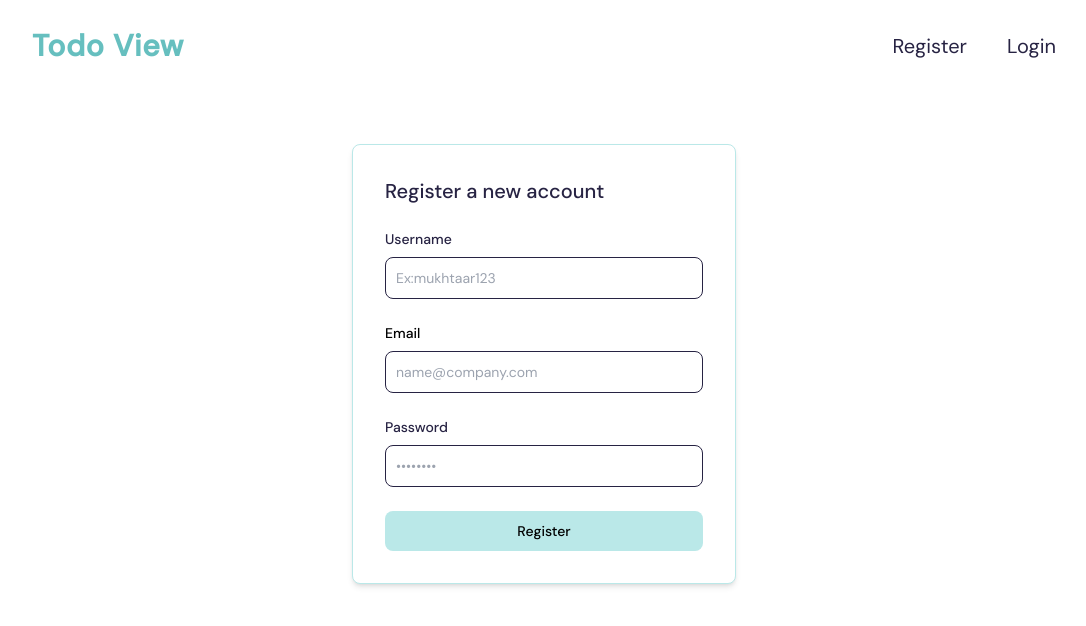
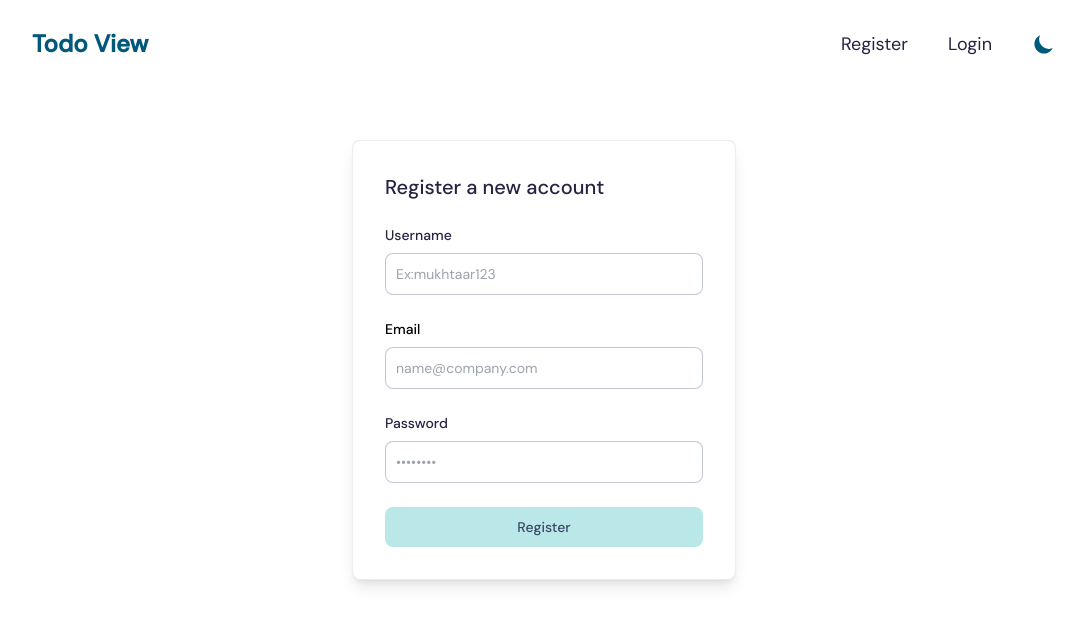
Before and after one commit to spikeoze/todo_view, a Next.js app in the folder client/: page /register in a window 1280 px wide. Shown: the top 626 px of the page, without its empty margins (96-1182 px from the left). Built offline with nearby package versions, Linux system fonts and the light colour scheme; no server answers; a small style sheet from the web is missing.

Commit message:
fixed design

```diff
--- a/client/components/Nav.jsx
+++ b/client/components/Nav.jsx
@@ -1,39 +1,77 @@
 import React from "react";
 import Link from "next/link";
-import { FiMoon } from "react-icons/fi";
-import { HiOutlineLightBulb } from "react-icons/hi";
+import { HiMoon, HiMenu } from "react-icons/hi";
+import { FaLightbulb } from "react-icons/fa";
 import { useAuthenticationContext } from "../context/authenticationContext";
 
-function Nav() {
+function Nav({ darkTheme, setDarkTheme }) {
+  const colorMode = () => {
+    setDarkTheme(!darkTheme);
+  };
   const { currentUser, logOutHandler } = useAuthenticationContext();
   return (
     <div>
-      <div className="mx-auto mt-2 flex max-w-5xl items-center justify-between dark:text-whiteColor">
-        <div className="text-3xl font-bold tracking-wide text-tealColor">
-          <h1>Todo View</h1>
+      <div className="mx-auto mt-2 max-w-5xl text-lightDark dark:text-grayColor">
+        <div className="flex items-center justify-between md:hidden">
+          <Link href={"/"}>
+            <h1 className="text-lg font-bold text-darkTeal dark:text-lightTealColor ">
+              Todo View
+            </h1>
+          </Link>
+
+          <HiMenu className="text-2xl text-darkTeal dark:text-lightTealColor " />
+
+          {darkTheme ? (
+            <FaLightbulb
+              onClick={colorMode}
+              className="text-2xl text-darkTeal dark:text-lightTealColor"
+            />
+          ) : (
+            <HiMoon
+              onClick={colorMode}
+              className="text-2xl text-darkTeal dark:text-lightTealColor"
+            />
+          )}
         </div>
-        <div className="hidden items-center justify-between space-x-10 text-xl sm:flex ">
-          {!currentUser && (
+
+        <div className="hidden items-center  justify-between md:flex ">
+          <Link href={"/"}>
+            <h1 className="text-2xl font-bold text-darkTeal dark:text-lightTealColor ">
+              Todo View
+            </h1>
+          </Link>
+
+          <div className="flex items-center space-x-10 ">
+            {!currentUser ? (
               <>
                 <NavLink link={"register"} name="register" />
                 <NavLink link={"login"} name="login" />
               </>
-          )}
-          {currentUser && (
+            ) : (
               <>
-              <Link href={`/user/${currentUser.username}`}>
-                <p className="text-md font-semibold text-lightTealColor">
-                  {currentUser.username}
+                <Link href={`/user/${currentUser?.username}`}>
+                  <p className="font-semibold">@{currentUser?.username}</p>
+                </Link>
+                <p
+                  onClick={logOutHandler}
+                  className="text-lg rounded-md bg-pinkColor py-1 px-2 text-grayColor shadow "
+                >
+                  Logout
                 </p>
-              </Link>
-              <div
-                className="cursor-pointer rounded-md bg-pinkColor py-2 px-2 capitalize text-whiteColor "
-                onClick={logOutHandler}
-              >
-                <p>logout</p>
-              </div>
               </>
             )}
+            {darkTheme ? (
+              <FaLightbulb
+                onClick={colorMode}
+                className="text-2xl text-darkTeal dark:text-lightTealColor"
+              />
+            ) : (
+              <HiMoon
+                onClick={colorMode}
+                className="text-2xl text-darkTeal dark:text-lightTealColor"
+              />
+            )}
+          </div>
         </div>
       </div>
     </div>
@@ -43,7 +81,7 @@ function Nav() {
 export function NavLink({ link, name }) {
   return (
     <Link href={`/${link}`}>
-      <div className="cursor-pointer capitalize text-darkColor hover:opacity-50">
+      <div className="cursor-pointer text-lg capitalize text-darkColor hover:opacity-50 dark:text-grayColor">
         <p>{name}</p>
       </div>
     </Link>
--- a/client/context/authenticationContext.js
+++ b/client/context/authenticationContext.js
@@ -68,7 +68,6 @@ const AuthenticationProvider = ({ children }) => {
       url: "http://localhost:8080/user/register",
     })
       .then((res) => {
-        // setCurrentUser(data);
         mutate("http://localhost:8080/user/currentUser");
         router.push("/");
         console.log(res);
@@ -81,6 +80,10 @@ const AuthenticationProvider = ({ children }) => {
 
         console.log(err);
       });
+
+    setRegisterEmail("");
+    setRegisterPassword("");
+    setRegisterUsername("");
   };
 
   // Login handler
@@ -98,8 +101,8 @@ const AuthenticationProvider = ({ children }) => {
       }
     )
       .then((res) => {
+        router.push("/");
         mutate("http://localhost:8080/user/currentUser");
-        router.push("/");
         console.log(res);
       })
       .catch((err) => {
@@ -109,6 +112,9 @@ const AuthenticationProvider = ({ children }) => {
           message: err.response.data.message,
         });
       });
+
+    setLoginUsername("");
+    setLoginPassword("");
   };
 
   // Login form validation
--- a/client/pages/index.js
+++ b/client/pages/index.js
@@ -7,7 +7,6 @@ export default function Home() {
   const { currentUser } = useAuthenticationContext();
   return (
     <div>
-      <h1>todoView</h1>
     </div>
   );
 }
--- a/client/pages/login.js
+++ b/client/pages/login.js
@@ -15,9 +15,11 @@ function Login() {
     loginValidation,
   } = useAuthenticationContext();
 
+  //TODO Fix security issue with react hook form showing credentials after logging out or registering
+
   return (
     <div className="mx-auto mt-20 flex max-w-5xl items-center justify-center dark:text-whiteColor">
-      <div className="w-full max-w-sm rounded-lg border border-lightTealColor bg-whiteColor p-4 shadow-md dark:border-darkColor dark:bg-darkColor sm:p-6 md:p-8">
+      <div className="w-full max-w-sm rounded-lg border border-lightDark border-opacity-10 bg-whiteColor p-4 shadow-lg dark:border-opacity-40 dark:bg-darkColor sm:p-6 md:p-8">
         <form
           className="space-y-6"
           onSubmit={handleSubmitLogin(() => {
@@ -44,7 +46,7 @@ function Login() {
               {...loginValidation("username")}
               value={loginUsername}
               onChange={(e) => setLoginUsername(e.target.value)}
-              className="bg-gray-50 border-gray-300 block  w-full rounded-lg border p-2.5 text-sm text-darkColor"
+              className="bg-gray-50 block  w-full  rounded-lg border border-lightDark border-opacity-30 p-2.5 text-sm text-darkColor  dark:bg-lightDark dark:text-grayColor "
               placeholder="Ex:mukhtaar123"
             />
             <span className="text-md font-light text-pinkColor">
@@ -67,7 +69,7 @@ function Login() {
               value={loginPassword}
               onChange={(e) => setLoginPassword(e.target.value)}
               placeholder="••••••••"
-              className="bg-gray-50 border-gray-300 block  w-full rounded-lg border p-2.5 text-sm text-darkColor"
+              className="bg-gray-50 block  w-full  rounded-lg border border-lightDark border-opacity-30 p-2.5 text-sm text-darkColor  dark:bg-lightDark dark:text-grayColor "
             />
             <span className="text-md font-light text-pinkColor">
               {errorsLogin.password?.message}
@@ -75,7 +77,7 @@ function Login() {
           </div>
           <button
             type="submit"
-            className="text-white w-full rounded-lg bg-lightTealColor px-5 py-2.5 text-center text-sm font-medium hover:bg-tealColor focus:outline-none focus:ring-4"
+            className="text-white w-full rounded-lg bg-lightTealColor px-5 py-2.5  text-center text-sm font-medium text-lightDark hover:bg-tealColor focus:outline-none focus:ring-4 dark:bg-tealColor"
           >
             Login to your account
           </button>
--- a/client/pages/register.js
+++ b/client/pages/register.js
@@ -20,7 +20,7 @@ function Register() {
 
   return (
     <div className="mx-auto mt-20 flex max-w-5xl items-center justify-center dark:text-whiteColor">
-      <div className="w-full max-w-sm rounded-lg border border-lightTealColor bg-whiteColor p-4 shadow-md dark:border-darkColor dark:bg-darkColor sm:p-6 md:p-8">
+      <div className="w-full max-w-sm rounded-lg border border-lightDark border-opacity-10 bg-whiteColor p-4 shadow-lg dark:border-opacity-40 dark:bg-darkColor sm:p-6 md:p-8">
         <form
           className="space-y-6"
           onSubmit={handleSubmit((e) => {
@@ -48,7 +48,7 @@ function Register() {
               {...inputValidation("username")}
               value={registerUsername}
               onChange={(e) => setRegisterUsername(e.target.value)}
-              className="bg-gray-50 border-gray-300 block  w-full rounded-lg border p-2.5 text-sm text-darkColor"
+              className="bg-gray-50 block  w-full  rounded-lg border border-lightDark border-opacity-30 p-2.5 text-sm text-darkColor  dark:bg-lightDark dark:text-grayColor "
               placeholder="Ex:mukhtaar123"
             />
             <span className="text-sm font-light text-pinkColor">
@@ -70,7 +70,7 @@ function Register() {
               value={registerEmail}
               onChange={(e) => setRegisterEmail(e.target.value)}
               id="email"
-              className="bg-gray-50 border-gray-300 block  w-full rounded-lg border p-2.5 text-sm text-darkColor"
+              className="bg-gray-50 block  w-full  rounded-lg border border-lightDark border-opacity-30 p-2.5 text-sm text-darkColor  dark:bg-lightDark dark:text-grayColor "
               placeholder="name@company.com"
             />
             <span className="text-sm font-light text-pinkColor">
@@ -93,7 +93,7 @@ function Register() {
               value={registerPassword}
               onChange={(e) => setRegisterPassword(e.target.value)}
               placeholder="••••••••"
-              className="bg-gray-50 border-gray-300 block  w-full rounded-lg border p-2.5 text-sm text-darkColor"
+              className="bg-gray-50 block  w-full  rounded-lg border border-lightDark border-opacity-30 p-2.5 text-sm text-darkColor  dark:bg-lightDark dark:text-grayColor "
             />
             <span className="text-sm font-light text-pinkColor">
               {errors.password?.message}
@@ -101,7 +101,7 @@ function Register() {
           </div>
           <button
             type="submit"
-            className="text-white w-full rounded-lg bg-lightTealColor px-5 py-2.5 text-center text-sm font-medium hover:bg-tealColor focus:outline-none focus:ring-4"
+            className="text-white w-full rounded-lg bg-lightTealColor px-5 py-2.5  text-center text-sm font-medium text-lightDark hover:bg-tealColor focus:outline-none focus:ring-4 dark:bg-tealColor"
           >
             Register
           </button>
--- a/client/pages/user/[username].js
+++ b/client/pages/user/[username].js
@@ -16,16 +16,16 @@ function Username() {
 
   const [allPosts, setAllPosts] = useState();
 
+  const { data, error } = useSWR(
+    `http://localhost:8080/${currentUser?.username}/posts/`,
+    fetcher
+  );
+
   useEffect(() => {
     if (!currentUser) {
       router.push("/login");
     }
   }, []);
-
-  const { data, error } = useSWR(
-    `http://localhost:8080/${currentUser?.username}/posts/`,
-    fetcher
-  );
 
   useEffect(() => {
     if (data) {
@@ -37,14 +37,14 @@ function Username() {
 
   return (
     <div className="mx-auto mt-20 flex max-w-5xl items-center justify-center dark:text-whiteColor">
-      <div className="flex flex-col items-center md:items-start md:grid md:grid-cols-2 md:space-x-44">
-        <div className="flex flex-col items-center  justify-start space-y-5 order-last md:order-first  ">
+      <div className="flex flex-col items-center md:grid md:grid-cols-2 md:items-start md:space-x-44">
+        <div className="order-last flex flex-col  items-center justify-start space-y-5 md:order-first  ">
           {allPosts?.map((post) => {
             const { title, content, createdAt } = post;
             return (
               <div
                 key={post.id}
-                className="flex max-h-80 w-full max-w-3xl flex-col space-y-4 rounded-md px-5 py-4 shadow"
+                className="flex max-h-80 w-full max-w-3xl flex-col space-y-4 rounded-md border border-lightDark border-opacity-10 px-5 py-4 shadow dark:border-opacity-50"
               >
                 <div className="flex items-center justify-between ">
                   <div className="flex items-center justify-between space-x-2">
@@ -79,7 +79,7 @@ function Username() {
           })}
         </div>
 
-        <div className="flex h-fit w-72 max-w-sm mb-9 md:mb-0  flex-col items-center space-y-3 rounded-lg px-8 py-6 shadow">
+        <div className="mb-9 flex h-fit w-72 max-w-sm flex-col items-center space-y-3 rounded-lg border  border-lightDark border-opacity-10 px-8 py-6 shadow dark:border-opacity-50 md:mb-0">
           <img
             src="https://www.pngitem.com/pimgs/m/150-1503945_transparent-user-png-default-user-image-png-png.png"
             alt="default"
```
Lines whose indentation alone changed are shown as unchanged.
